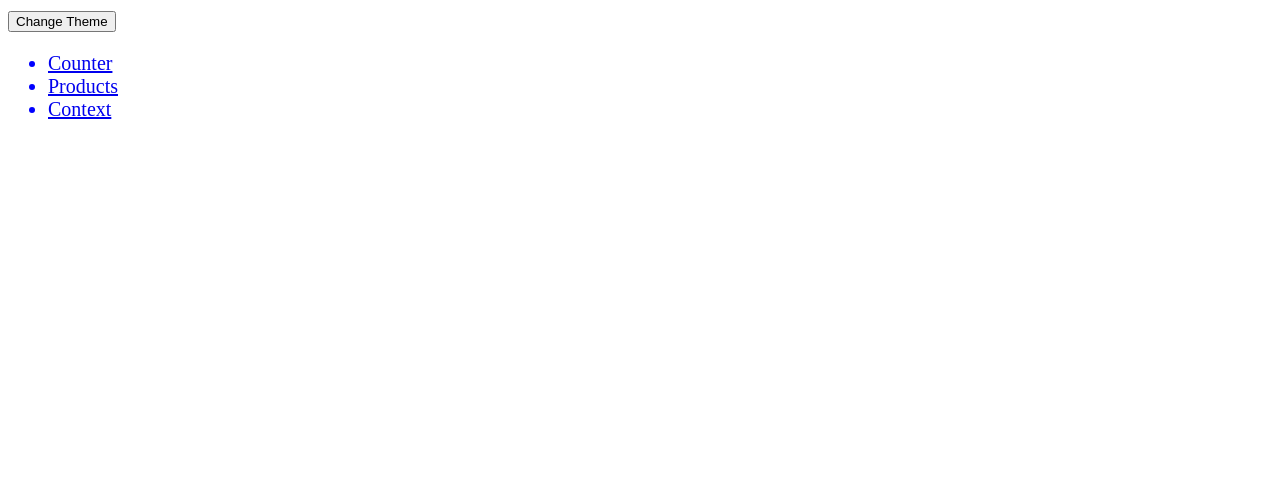
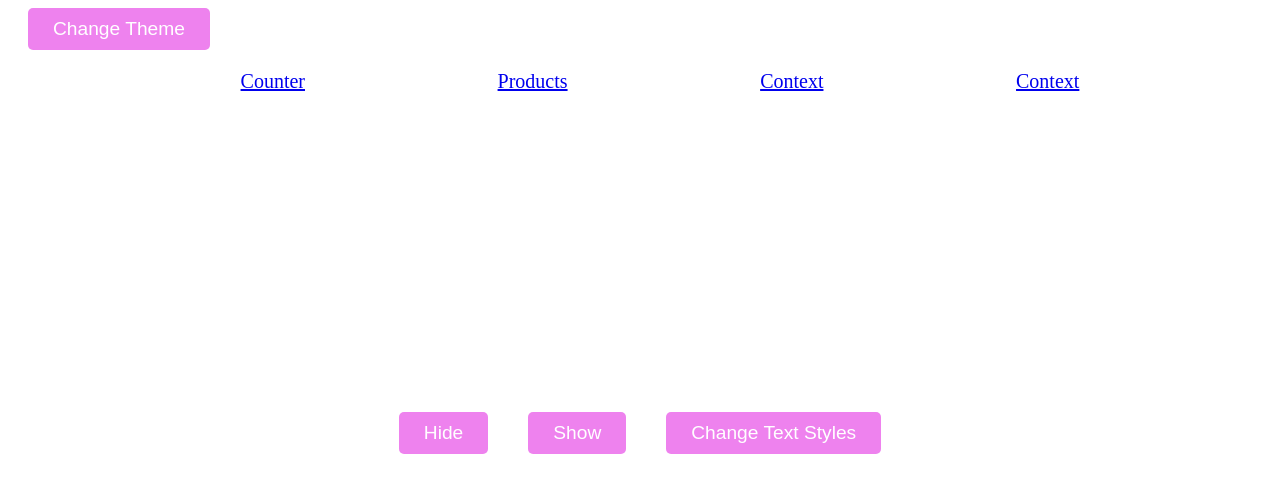
Before and after one commit to Rapunzal/my-app, a React (Vite) app: page /reducer in a window 1280 px wide. Shown: the top 492 px of the page. Built offline with nearby package versions, Linux system fonts and the light colour scheme.

Commit message:
implemented use reducer

```diff
--- a/src/App.jsx
+++ b/src/App.jsx
@@ -6,6 +6,7 @@ import { Routes, Route } from "react-router-dom";
 import Counter from "./Counter";
 import Navbar from "./components/Navbar";
 import Parent from "./components/Parent";
+import UseReducerExample from "./useReducerExample";
 import { ThemeContext } from "./context/CounterContext";
 
 function App() {
@@ -15,7 +16,7 @@ function App() {
       style={{
         fontSize: theme === "light" ? "20px" : "40px",
         backgroundColor: theme === "light" ? "#fff" : "#000",
-        color: theme === "light" ? "blue" : "yellow",
+        color: theme === "light" ? "black" : "white",
       }}
     >
       <Navbar />
@@ -23,6 +24,7 @@ function App() {
         <Route path="/" element={<Counter />} />
         <Route path="/products" element={<Products />} />
         <Route path="/context" element={<Parent />} />
+        <Route path="/reducer" element={<UseReducerExample />} />
       </Routes>
     </div>
   );
--- /dev/null
+++ b/src/UseReducerExample.jsx
@@ -0,0 +1,41 @@
+import React, { useReducer } from "react";
+
+const initialState = {
+  showTextFlag: false,
+  changeTextStylesFlag: false,
+};
+function reducer(state, action) {
+  switch (action.type) {
+    case "HIDE_TEXT":
+      return { ...state, showTextFlag: false };
+    case "SHOW_TEXT":
+      return { ...state, showTextFlag: true };
+    case "CHANGE_STYLE":
+      return { ...state, changeTextStylesFlag: !state.changeTextStylesFlag };
+    default:
+      return state;
+  }
+}
+const UseReducerExample = () => {
+  const [state, dispatch] = useReducer(reducer, initialState);
+  console.log(state);
+  return (
+    <div className="container">
+      {state?.showTextFlag ? <h3>Use Reducer Example</h3> : null}
+      <button className="btn" onClick={() => dispatch({ type: "HIDE_TEXT" })}>
+        Hide
+      </button>
+      <button className="btn" onClick={() => dispatch({ type: "SHOW_TEXT" })}>
+        Show
+      </button>
+      <button
+        className="btn"
+        onClick={() => dispatch({ type: "CHANGE_STYLE" })}
+      >
+        Change Text Styles
+      </button>
+    </div>
+  );
+};
+
+export default UseReducerExample;
--- a/src/components/Navbar.jsx
+++ b/src/components/Navbar.jsx
@@ -13,8 +13,10 @@ const Navbar = () => {
   };
   return (
     <div>
-      <button onClick={changeTheme}>Change Theme</button>
-      <ul>
+      <button className="btn" onClick={changeTheme}>
+        Change Theme
+      </button>
+      <ul className="nav">
         <li>
           <Link to="/">Counter</Link>
         </li>
@@ -24,6 +26,9 @@ const Navbar = () => {
         <li>
           <Link to="/context">Context</Link>
         </li>
+        <li>
+          <Link to="/reducer">Context</Link>
+        </li>
       </ul>
     </div>
   );
--- a/src/index.css
+++ b/src/index.css
@@ -15,3 +15,11 @@
   color: white;
   font-size: 1.2rem;
 }
+li {
+  list-style: none;
+}
+.nav {
+  display: flex;
+  justify-content: space-evenly;
+  text-decoration: none;
+}
```
